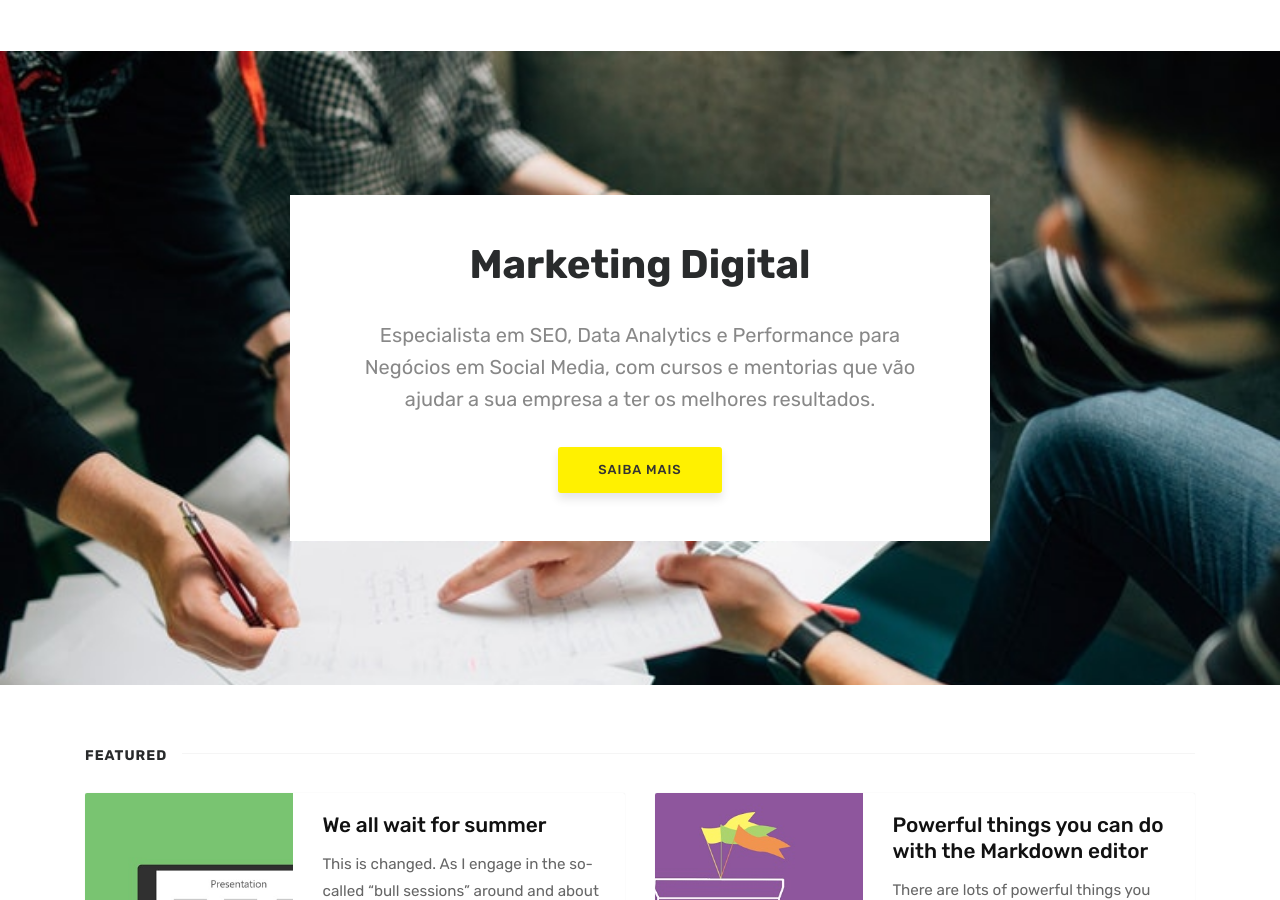
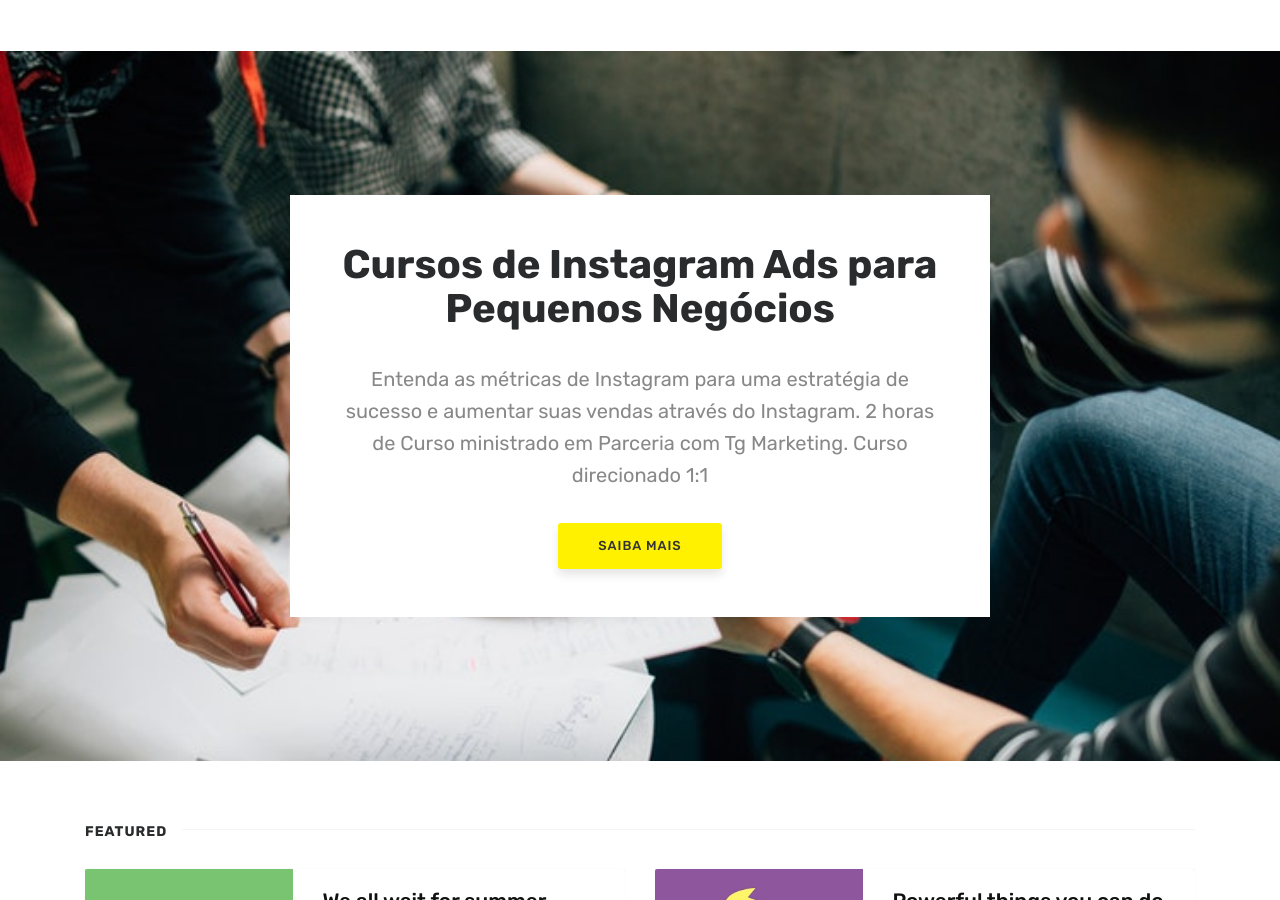
Before and after one commit to fabiolafaria/fabiolafaria.github.io, a Jekyll site: the page built from index.html, in a window 1280 px wide and 900 px high. Built offline with Jekyll 4.4.1, drawn with Linux system fonts in a browser that asks for light colours; the list of posts is cut into pages by our own code; comment, search, counter and statistics services are not loaded.

Commit message:
Updated 'index.html' via CloudCannon

```diff
--- a/index.html
+++ b/index.html
@@ -7,8 +7,8 @@ title: Fabiola Faria
 ================================================== -->
 <section class="intro full-width">
     <div class="wrapintro">
-        <h1>Marketing Digital</h1>
-        <h2 class="lead">Especialista em SEO, Data Analytics e Performance para Negócios em Social Media, com cursos e mentorias que vão ajudar a sua empresa a ter os melhores resultados.</h2>
+        <h1>Cursos de Instagram Ads para Pequenos Negócios</h1>
+        <h2 class="lead">Entenda as métricas de Instagram para uma estratégia de sucesso e aumentar suas vendas através do Instagram. <b> 2 horas de Curso </b>  ministrado em Parceria com Tg Marketing. Curso direcionado 1:1 </h2>
         <a href="" class="btn">Saiba Mais</a>
     </div>
 </section>
```
